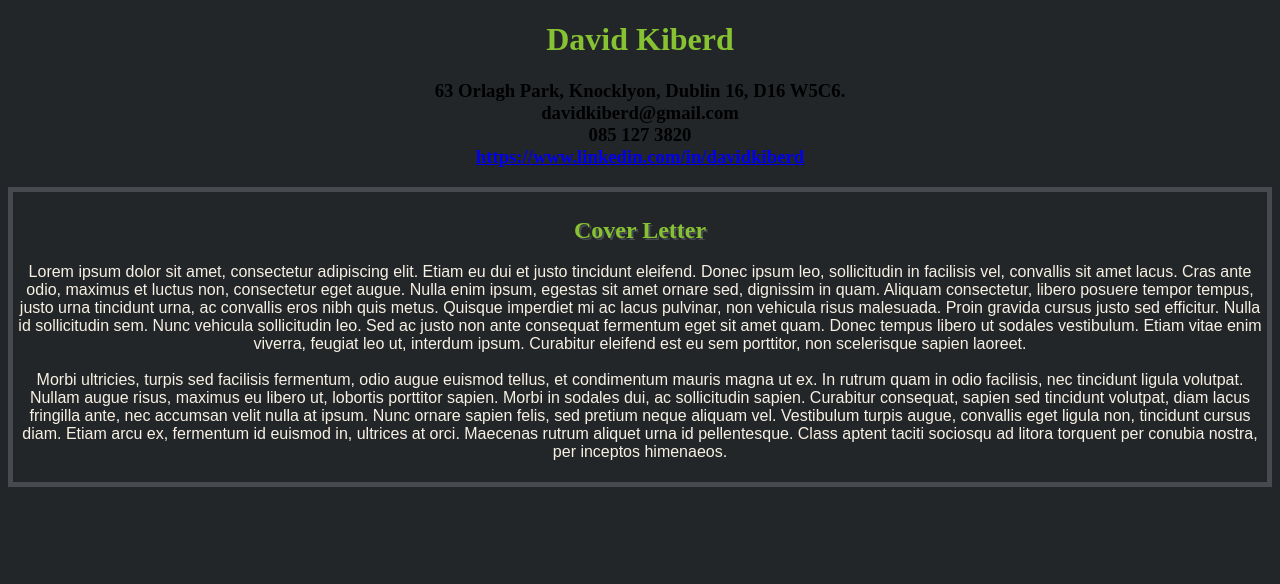
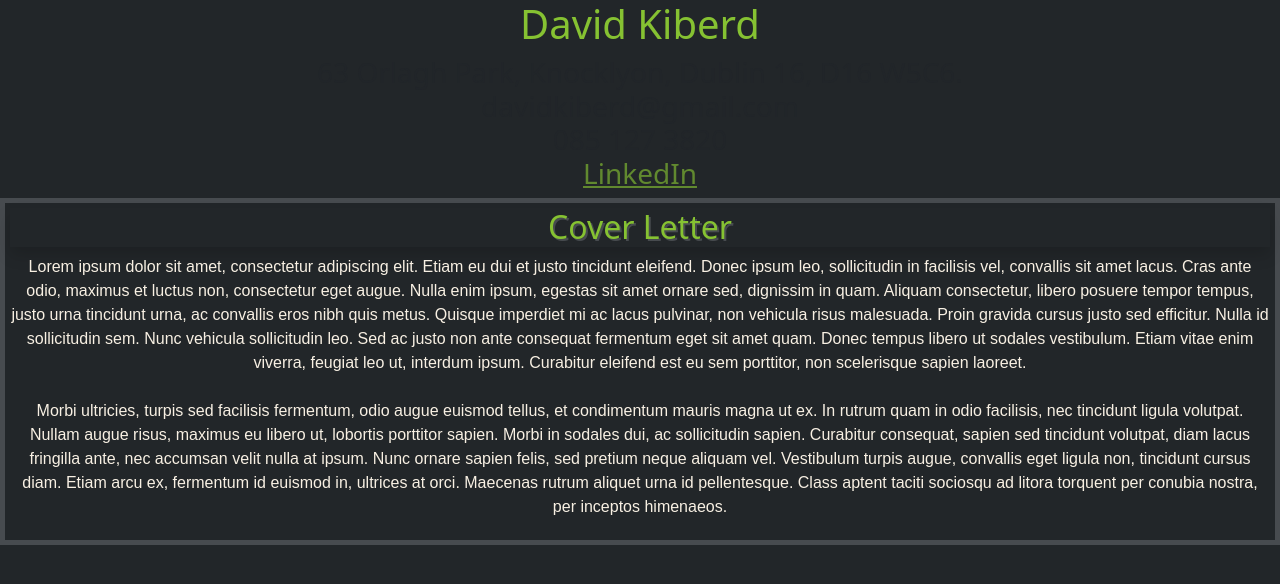
Before and after one commit to davidkiberd/davidkiberd.github.io, a plain HTML site: page coverLetter/index.html in a window 1280 px wide. Drawn offline with nearby package versions, Linux system fonts and the light colour scheme.

Commit message:
Update Cover Letter

```diff
--- a/coverLetter/index.html
+++ b/coverLetter/index.html
@@ -5,6 +5,8 @@
   <head>
 
     <title> Cover Letter </title>
+    <link href="https://cdn.jsdelivr.net/npm/bootstrap@5.0.2/dist/css/bootstrap.min.css" rel="stylesheet" integrity="sha384-EVSTQN3/azprG1Anm3QDgpJLIm9Nao0Yz1ztcQTwFspd3yD65VohhpuuCOmLASjC" crossorigin="anonymous">
+    <script src="https://cdn.jsdelivr.net/npm/bootstrap@5.0.2/dist/js/bootstrap.bundle.min.js" integrity="sha384-MrcW6ZMFYlzcLA8Nl+NtUVF0sA7MsXsP1UyJoMp4YLEuNSfAP+JcXn/tWtIaxVXM" crossorigin="anonymous"></script>
     <link rel="stylesheet" href="../styles/style.css">
 
   </head>
@@ -15,7 +17,7 @@
       63 Orlagh Park, Knocklyon, Dublin 16, D16 W5C6.<br>
       davidkiberd@gmail.com <br>
       085 127 3820<br>
-      <a href="url">https://www.linkedin.com/in/davidkiberd</a>
+      <a href="https://www.linkedin.com/in/davidkiberd" class="link">LinkedIn</a>
     </h3>
     <div class="container1">
       <h2 class="shadow"> Cover Letter </h2>
```
Also changed, not shown: 1 other file.
